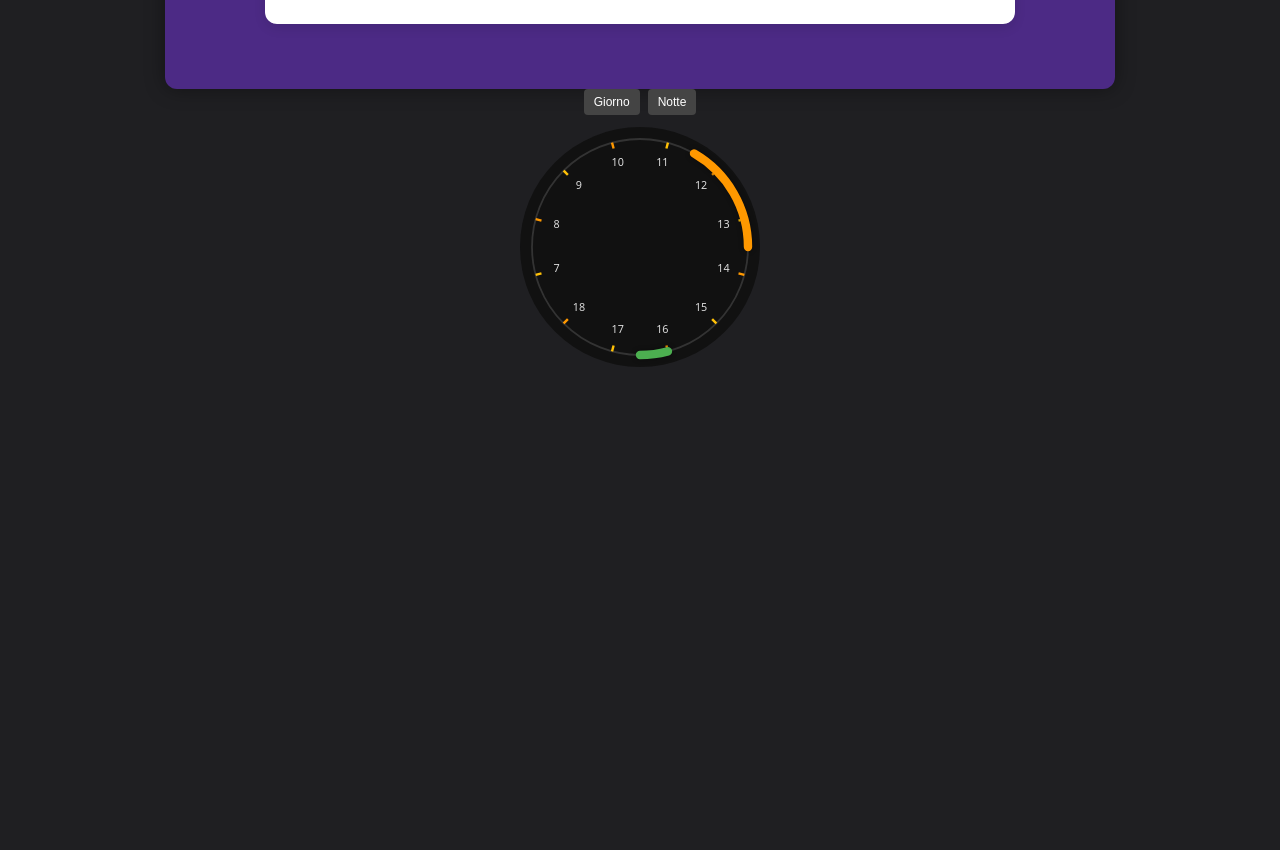
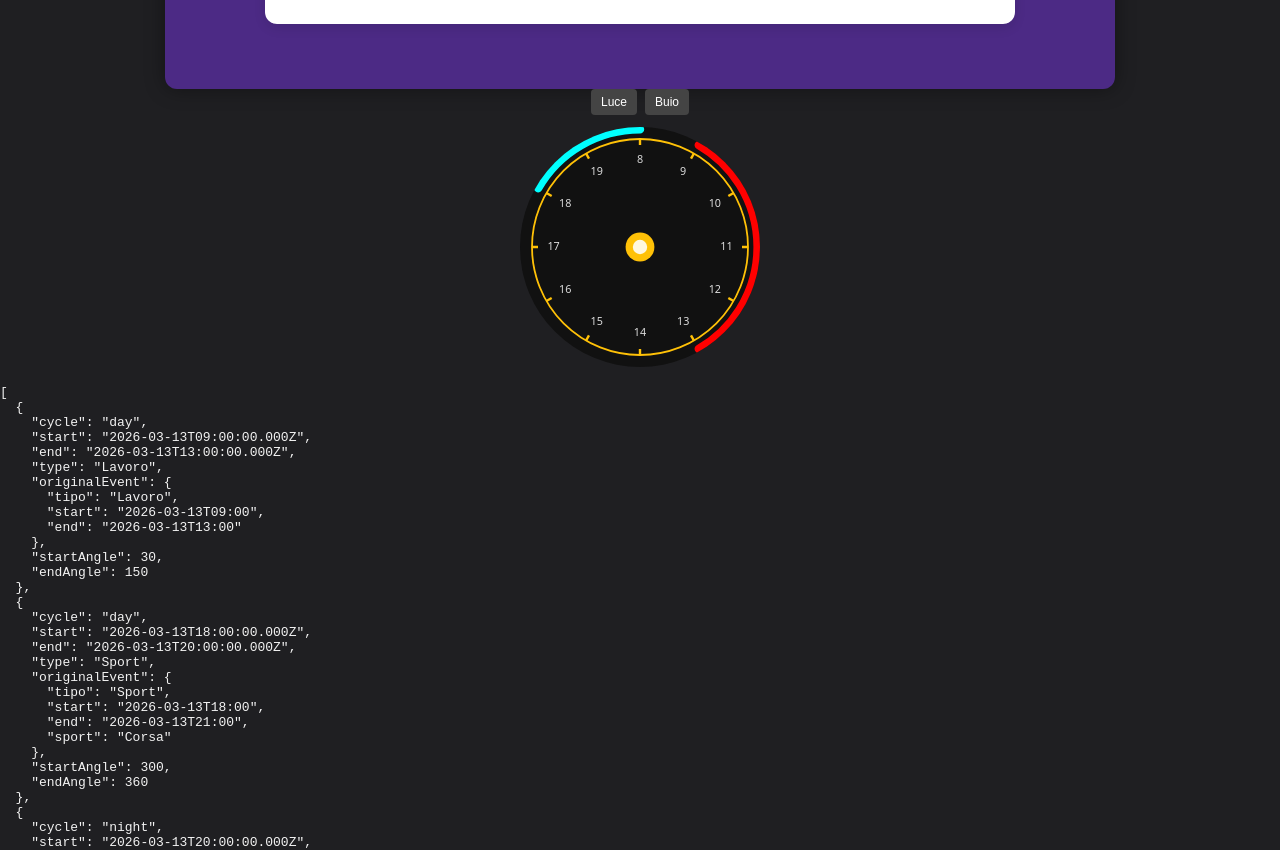
Before and after one commit to Giacomo-Bruzzone8/calendario-signals, an Angular app in the folder calendarioNG/: page / in a window 1280 px wide. Shown: the part 740-1590 px from the top of the page. Before the commit the page ends 1112 px from the top, so only its background shows below. Built offline with nearby package versions, Linux system fonts and the light colour scheme.

Commit message:
Inizio timeline-circolare e primo refactor da ITA in ENG

```diff
--- a/calendarioNG/src/app/timeline-circolare/timeline-circolare.html
+++ b/calendarioNG/src/app/timeline-circolare/timeline-circolare.html
@@ -1,60 +1,101 @@
 <div class="timeline-container">
 
+  <!-- Controlli -->
   <div class="controls">
-    <button (click)="modalita = 'giorno'">Giorno</button>
-    <button (click)="modalita = 'notte'">Notte</button>
+    <button (click)="visibleCycle = 'day'">Luce</button>
+    <button (click)="visibleCycle = 'night'">Buio</button>
   </div>
 
   <svg width="240" height="240" viewBox="0 0 200 200">
 
-    <!-- Cerchio base -->
+    <!-- CERCHIO PRINCIPALE -->
     <circle
       cx="100" cy="100" r="90"
-      stroke="#333"
+      [attr.stroke]="visibleCycle === 'day' ? '#FFC107' : '#3F51B5'"
       stroke-width="1.5"
       fill="none"
     />
 
-    <!-- TACCHETTE + LABEL -->
-    <g>
-      @for (t of generaTacche(); track t.angolo) {
 
-        <!-- Tacca -->
+    <!-- TACCHETTE LUCE -->
+    <g *ngIf="visibleCycle === 'day'">
+      @for (t of getDayTicks(); track t.angle) {
+
         <path
-          [attr.d]="generaTacca(t.angolo)"
-          [attr.stroke]="t.colore"
+          [attr.d]="buildTickPath(t.angle)"
+          stroke="#FFC107"
           stroke-width="2"
         />
 
-        <!-- Label ora -->
         <text
-          [attr.x]="polarToCartesian(100, 100, 72, t.angolo).x"
-          [attr.y]="polarToCartesian(100, 100, 72, t.angolo).y"
+          [attr.x]="polarToCartesian(100, 100, 72, t.angle).x"
+          [attr.y]="polarToCartesian(100, 100, 72, t.angle).y"
           text-anchor="middle"
           alignment-baseline="middle"
           class="hour-label"
         >
-          {{ t.ora }}
+          {{ t.hour }}
         </text>
       }
     </g>
 
-    <!-- ARCHI DELLE ATTIVITÀ -->
+    <!-- TACCHETTE BUIO -->
+    <g *ngIf="visibleCycle === 'night'">
+      @for (t of getNightTicks(); track t.angle) {
+
+        <path
+          [attr.d]="buildTickPath(t.angle)"
+          stroke="#3F51B5"
+          stroke-width="2"
+        />
+
+        <text
+          [attr.x]="polarToCartesian(100, 100, 72, t.angle).x"
+          [attr.y]="polarToCartesian(100, 100, 72, t.angle).y"
+          text-anchor="middle"
+          alignment-baseline="middle"
+          class="hour-label"
+        >
+          {{ t.hour }}
+        </text>
+      }
+    </g>
+
+    <!-- ARCHI DELLE ATTIVITÀ (solo del ciclo selezionato) -->
     <g>
-      @for (ev of eventi; track ev) {
-        @if (calcolaArcoAttivita(ev) !== '') {
+      @for (arc of archiLogici; track arc.startAngle) {
+        @if (arc.cycle === visibleCycle) {
           <path
-            [attr.d]="calcolaArcoAttivita(ev)"
-            [attr.stroke]="getColore(ev)"
+            [attr.d]="disegnaArcoPortion(arc)"
+            [attr.stroke]="getColorForEvent(arc.originalEvent)"
             stroke-width="7"
             fill="none"
             stroke-linecap="round"
-            class="activity-arc"
           />
         }
+      }
+    </g>
+
+    <!-- ICONA CENTRALE (SOLE / LUNA) -->
+    <g>
+      @if (visibleCycle === 'day') {
+        <!-- Sole minimal -->
+        <circle cx="100" cy="100" r="12" fill="#FFC107" />
+        <circle cx="100" cy="100" r="6" fill="#FFF8E1" />
+      }
+      @else {
+        <!-- Luna minimal -->
+        <path
+          d="M100 88
+             A12 12 0 1 0 100 112
+             A8 8 0 1 1 100 88"
+          fill="#3F51B5"
+        />
       }
     </g>
 
   </svg>
 
 </div>
+
+<pre>{{ archiLogici | json }}</pre>
--- a/calendarioNG/src/app/timeline-circolare/timeline-circolare.ts
+++ b/calendarioNG/src/app/timeline-circolare/timeline-circolare.ts
@@ -2,6 +2,18 @@ import { Component } from '@angular/core';
 import { CommonModule } from '@angular/common';
 
 import { Tempo, TimelineEvent } from '../models/calendar-event.model';
+import { Cycle, CycleConfig } from '../models/cycle.model';
+
+type CycleType = 'day' | 'night';
+
+interface EventPortion {
+  cycle: CycleType;                // 'day' | 'night'
+  start: Date;                     // start time of this portion
+  end: Date;                       // end time of this portion
+  type: TimelineEvent['tipo'];     // event type (Lavoro, Sport, Sonno...)
+  originalEvent: TimelineEvent;    // full original event
+}
+
 
 
 @Component({
@@ -14,203 +26,292 @@ import { Tempo, TimelineEvent } from '../models/calendar-event.model';
 })
 export class TimelineCircolare {
 
-//! PROPRIETA'
-  modalita: 'giorno' | 'notte' = 'giorno';
+//! DECLARATIONS
 
-  rangeGiorno = { start: 7 * 60, end: 19 * 60 };
-  rangeNotte  = { start: 19 * 60, end: 7 * 60 };
+  visibleCycle: CycleType = 'day';
 
-  private colori: Record<TimelineEvent['tipo'], string> = {
-    Sonno: '#673AB7',
-    Lavoro: '#FF9800',
+  private colorsByType: Record<TimelineEvent['tipo'], string> = {
+    Sonno: 'magenta',
+    Lavoro: 'red',
     Studio: '#2196F3',
     Lettura: '#3F51B5',
-    Sport: '#4CAF50',
+    Sport: 'cyan',
     TempoLibero: '#009688',
     AttivitaCustom: '#795548'
   };
 
-  eventi: TimelineEvent[] = [
+  events: TimelineEvent[] = [
     {
       tipo: 'Lavoro',
-      start: '2026-03-06T09:00',
-      end: '2026-03-06T13:00',
+      start: '2026-03-13T09:00',
+      end: '2026-03-13T13:00',
     },
     {
       tipo: 'Sport',
-      start: '2026-03-06T18:00',
-      end: '2026-03-06T20:00',
+      start: '2026-03-13T18:00',
+      end: '2026-03-13T21:00',
       sport: 'Corsa'
     },
     {
       tipo: 'Sonno',
-      start: '2026-03-06T23:30',
-      end: '2026-03-07T07:00',
+      start: '2026-03-13T23:30',
+      end: '2026-03-14T07:00',
       sogni: 'Sogno lucido'
     }
   ];
 
-// ! LOGICA GEOMETRICA SVG
-  // Converte un angolo in coordinate cartesiane sul cerchio
+// ! SVG GEOMETRY LOGIC
+
+  // Converts an angle into cartesian coordinates on the circle
   polarToCartesian(cx: number, cy: number, r: number, angle: number)
   {
-    const rad = (angle - 90) * Math.PI / 180; // -90° per far partire il cerchio dall'alto
+    const rad = (angle - 90) * Math.PI / 180; // -90° to start from top
     return {
       x: cx + r * Math.cos(rad),
       y: cy + r * Math.sin(rad)
     };
   }
 
-  // Disegna un arco SVG tra due angoli
-  private disegnaArco(cx: number, cy: number, r: number, startAngle: number, endAngle: number): string
+  // Generates an SVG arc path between two angles
+  private drawArcPath(cx: number, cy: number, r: number, startAngle: number, endAngle: number): string
   {
-    const start = this.polarToCartesian(cx, cy, r, this.normalizza(endAngle));
-    const end   = this.polarToCartesian(cx, cy, r, this.normalizza(startAngle));
-    // Determina se l'arco è maggiore di 180°
-    const largeArcFlag = endAngle - startAngle <= 180 ? "0" : "1";
-    return [
-      "M", start.x, start.y,
-      "A", r, r, 0, largeArcFlag, 0, end.x, end.y
-    ].join(" ");
+    const start = this.polarToCartesian(cx, cy, r, startAngle);
+    const end = this.polarToCartesian(cx, cy, r, endAngle);
+
+    const delta = (endAngle - startAngle + 360) % 360;
+    const largeArcFlag = delta > 180 ? 1 : 0;
+
+    return `M ${start.x} ${start.y} A ${r} ${r} 0 ${largeArcFlag} 1 ${end.x} ${end.y}`;
   }
 
-  private getOffset(): number
-  {
-    const start = this.modalita === 'giorno'
-      ? this.rangeGiorno.start
-      : this.rangeNotte.start;
 
-    return -this.angoloAssoluto(start);
-  }
-
- private normalizza(angle: number): number
+  private normalizeAngle(angle: number): number
   {
     return (angle % 360 + 360) % 360;
   }
 
+//! TICKS AND COLORS
 
-//! METODI
-getColore(a: TimelineEvent) {
-  return this.colori[a.tipo] ?? '#888';
-}
-  generaTacca(angolo: number): string
+  // Returns the color associated with an event type
+  getColorForEvent(event: TimelineEvent)
   {
-    const rInterno = 85;
-    const rEsterno = 90;
-    const rad = (angolo - 90) * Math.PI / 180;
-    const x1 = 100 + rInterno * Math.cos(rad);
-    const y1 = 100 + rInterno * Math.sin(rad);
-    const x2 = 100 + rEsterno * Math.cos(rad);
-    const y2 = 100 + rEsterno * Math.sin(rad);
+    return this.colorsByType[event.tipo] ?? '#888';
+  }
+
+  // Generates the SVG path for a single tick mark
+  buildTickPath(angle: number): string
+  {
+    const innerRadius = 85;
+    const outerRadius = 90;
+    const rad = (angle - 90) * Math.PI / 180;
+
+    const x1 = 100 + innerRadius * Math.cos(rad);
+    const y1 = 100 + innerRadius * Math.sin(rad);
+    const x2 = 100 + outerRadius * Math.cos(rad);
+    const y2 = 100 + outerRadius * Math.sin(rad);
 
     return `M ${x1} ${y1} L ${x2} ${y2}`;
   }
 
- generaTacche() {
-    const tacche = [];
+  // Generates the tick marks for the day cycle
+  getDayTicks()
+  {
+    const ticks = [];
     const count = 12;
     const step = 360 / count;
 
-    const startHour = this.modalita === 'giorno'
-      ? Math.floor(this.rangeGiorno.start / 60)
-      : Math.floor(this.rangeNotte.start / 60);
+    for (let i = 0; i < count; i++) {
+      const angle = this.normalizeAngle(i * step);
+      const hour = 8 + i;
 
-    const offset = this.getOffset();
+      ticks.push({
+        angle,
+        hour: hour % 24,
+        color: '#FFC107'
+      });
+    }
+    return ticks;
+  }
+
+  // Generates the tick marks for the night cycle
+  getNightTicks()
+  {
+    const ticks = [];
+    const count = 12;
+    const step = 360 / count;
 
     for (let i = 0; i < count; i++) {
-      const ora = (startHour + i) % 24;
-      const angolo = this.normalizza(i * step + offset);
+      const angle = this.normalizeAngle(i * step);
+      const hour = 20 + i;
 
-      tacche.push({
-        angolo,
-        ora,
-        colore: this.modalita === 'giorno'
-          ? (i % 2 === 0 ? '#FFC107' : '#FF9800')
-          : (i % 2 === 0 ? '#3F51B5' : '#2196F3')
+      ticks.push({
+        angle,
+        hour: hour % 24,
+        color: '#3F51B5'
       });
     }
-
-    return tacche;
+    return ticks;
   }
 
+
 //! METODI PIPELINE
-
-  // Calcola i minuti totali dall'inizio del giorno
-  private minutiDelGiorno(dateString: string): number
+  ngOnInit()
   {
-    const g = new Date(dateString);
-    const ore = g.getHours();
-    const minuti = g.getMinutes();
-
-    return ore * 60 + minuti;// minuti totali dall'inizio del giorno
+    this.archiLogici = this.porzioni.map(p => this.portionToAngles(p));
   }
 
-  // Calcola l'angolo del minutaggio passato (number 0-1439)
-  private angoloAssoluto(minutes: number): number
+  private cycleStartHour(cycle: CycleType): number
   {
-    return (minutes / 1440) * 360;
+    return cycle === 'day' ? 8 : 20;
   }
 
-  // Calcola l'angolo di inizio e di fine dell'attività
-  private angoliDaTempo(t: Tempo)
+  private toAbsoluteMinutes(date: Date): number
   {
-    const startMin = this.minutiDelGiorno(t.start);
-    const endMin   = this.minutiDelGiorno(t.end);
+    return date.getHours() * 60 + date.getMinutes();
+  }
 
-    let startAngle = this.angoloAssoluto(startMin);
-    let endAngle   = this.angoloAssoluto(endMin);
+  private getMinutesRelativeToCycle(date: Date, cycle: CycleType): number
+  {
+    const abs = this.toAbsoluteMinutes(date);        // minuti assoluti 0–1439
+    const start = this.cycleStartHour(cycle) * 60;   // 480 per luce, 1200 per buio
 
-    if (endAngle < startAngle) endAngle += 360;
+    let rel = abs - start;
 
-    const offset = this.getOffset();
+    // Se siamo nel ciclo buio e l'orario è dopo mezzanotte (es. 02:00)
+    // dobbiamo aggiungere 1440 minuti
+    if (rel < 0) {
+      rel += 1440;
+    }
+    return rel; // sempre 0–720
+  }
+
+  private timeToAngle(date: Date, cycle: CycleType): number
+  {
+    const rel = this.getMinutesRelativeToCycle(date, cycle); // 0–720
+    return rel * 0.5; // 1 minuto = 0.5°
+  }
+
+  private portionToAngles(p: EventPortion)
+  {
+    const startAngle = this.timeToAngle(p.start, p.cycle);
+    const endAngle   = this.timeToAngle(p.end, p.cycle);
 
     return {
-      startAngle: startAngle + offset,
-      endAngle: endAngle + offset
+      ...p,
+      startAngle,
+      endAngle
     };
   }
-
-  // Calcola la parte dell'attività che cade dentro il range della modalità
-  private ottieniRangeModalita()
+  private raggioPerCiclo(cycle: CycleType): number
   {
-    const r = this.modalita === 'giorno' ? this.rangeGiorno : this.rangeNotte;
-
-    let start = this.angoloAssoluto(r.start);
-    let end   = this.angoloAssoluto(r.end);
-
-    if (end < start) end += 360;
-
-    const offset = this.getOffset();
-
-    return {
-      start: start + offset,
-      end: end + offset
-    };
+    return 98;
   }
 
-  private calcolaIntersezione(start: number, end: number, rangeStart: number, rangeEnd: number)
+  disegnaArcoPortion(p: ReturnType<typeof this.portionToAngles>): string
   {
-    // Calcoliamo la parte dell'attività che cade dentro il range
-    const interStart = Math.max(start, rangeStart);
-    const interEnd   = Math.min(end, rangeEnd);
-
-    // Se non c'è sovrapposizione, non disegniamo nulla
-    if (interStart >= interEnd) {
-      return null;
-    }
-    // Restituiamo l'arco tagliato
-    return { start: interStart, end: interEnd };
+    const r = this.raggioPerCiclo(p.cycle);
+    return this.drawArcPath(100, 100, r, p.startAngle, p.endAngle);
   }
 
-  //? Funzione finale che produce l’arco da disegnare
-  calcolaArcoAttivita(a: TimelineEvent) {
-    const { startAngle, endAngle } = this.angoliDaTempo(a);
-    const { start: rStart, end: rEnd } = this.ottieniRangeModalita();
 
-    const inter = this.calcolaIntersezione(startAngle, endAngle, rStart, rEnd);
-    if (!inter) return '';
+ public archiLogici: ReturnType<typeof this.portionToAngles>[] = [];
 
-    return this.disegnaArco(100, 100, 90, inter.start, inter.end);
+
+  private getCycleForTime(date: Date): CycleType
+  {
+    const hour = date.getHours();
+    const minute = date.getMinutes();
+
+    // Convertiamo l'orario in "minuti assoluti"
+    const total = hour * 60 + minute;
+
+    // Ciclo luce: 08:00 → 19:59
+    const startLuce = 8 * 60;
+    const endLuce   = 20 * 60; // 20:00 escluso
+
+    // Se total è tra 08:00 e 19:59 → luce
+    if (total >= startLuce && total < endLuce) {
+      return 'day';
+    }
+
+    // Altrimenti → buio
+    return 'night';
+  }
+
+
+    // Riconosco se si tratta di ciclo notturno o diurno
+  private splitEventIntoPortions(event: TimelineEvent): EventPortion[]
+  {
+    const start = new Date(event.start);
+    const end   = new Date(event.end);
+
+    // Convertiamo in minuti assoluti
+    let startMin = start.getHours() * 60 + start.getMinutes();
+    let endMin   = end.getHours() * 60 + end.getMinutes();
+
+    // Se l'evento passa al giorno successivo
+    if (endMin < startMin) {
+      endMin += 1440;
+    }
+
+    const LUCE_START = 8 * 60;   // 08:00
+    const BUIO_START = 20 * 60;  // 20:00
+
+    const portions: EventPortion[] = [];
+
+    // Helper per creare una porzione con Date corrette
+    const makePortion = (cycle: CycleType, sMin: number, eMin: number) => {
+      const s = new Date(start);
+      const e = new Date(start);
+
+      s.setHours(Math.floor(sMin / 60) % 24, sMin % 60, 0, 0);
+      e.setHours(Math.floor(eMin / 60) % 24, eMin % 60, 0, 0);
+
+      // Se eMin supera 1440, aggiungiamo un giorno
+      if (eMin >= 1440) e.setDate(e.getDate() + 1);
+
+      portions.push({
+        cycle,
+        start: s,
+        end: e,
+        type: event.tipo,
+        originalEvent: event
+      });
+    };
+
+    // Caso 1 — tutto in luce
+    if (startMin >= LUCE_START && endMin <= BUIO_START) {
+      makePortion('day', startMin, endMin);
+      return portions;
+    }
+
+    // Caso 2 — tutto in buio
+    if (startMin >= BUIO_START || endMin <= LUCE_START) {
+      makePortion('night', startMin, endMin);
+      return portions;
+    }
+
+    // Caso 3 — attraversa luce → buio
+    if (startMin < BUIO_START && endMin > BUIO_START) {
+      makePortion('day', startMin, BUIO_START);
+      makePortion('night', BUIO_START, endMin);
+      return portions;
+    }
+
+    // Caso 4 — attraversa buio → luce
+    if (startMin < LUCE_START && endMin > LUCE_START) {
+      makePortion('night', startMin, LUCE_START);
+      makePortion('day', LUCE_START, endMin);
+      return portions;
+    }
+
+    // Fallback
+    makePortion(this.getCycleForTime(start), startMin, endMin);
+    return portions;
+  }
+
+  get porzioni(): EventPortion[] {
+    return this.events.flatMap(e => this.splitEventIntoPortions(e));
   }
 
 }
```
Also changed, not shown: calendarioNG/src/app/models/cycle.model.ts (added, +11 -0 lines).
